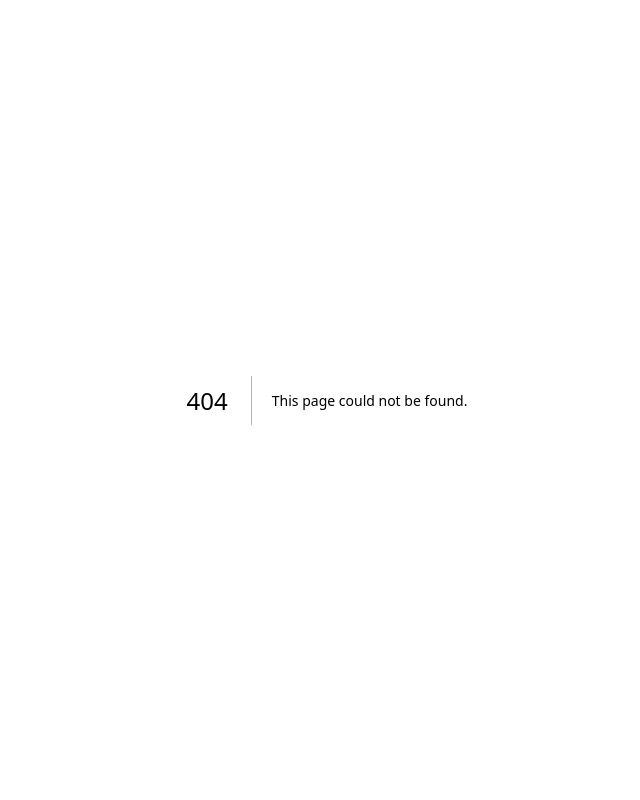
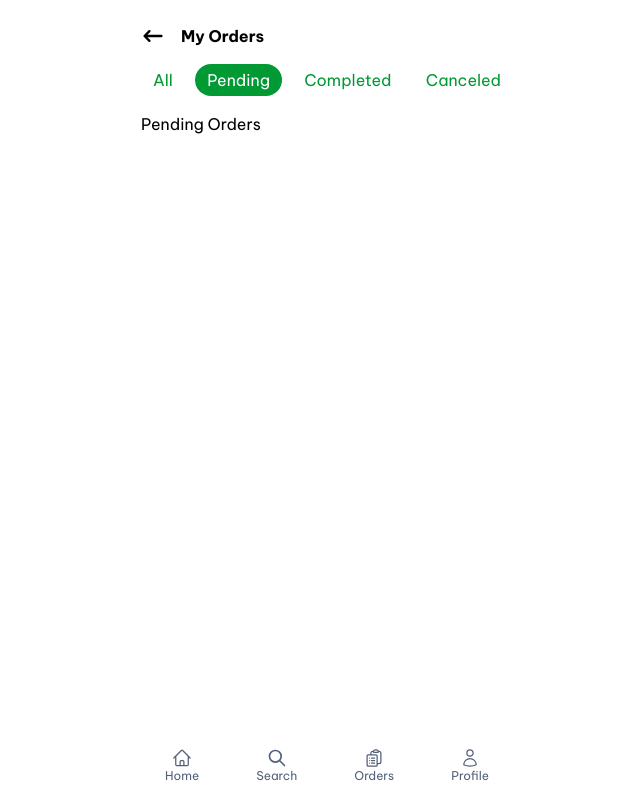
Before and after one commit to denbahrul/next-diengs, a Next.js app: page /orders/pending in a window 1280 px wide. Before the commit this address had no page. Shown: the whole page, without its empty margins (313-953 px from the left). Built offline with nearby package versions, Linux system fonts and the light colour scheme.

Commit message:
minor change on orders page

```diff
--- a/app/(main)/bookmark/page.jsx
+++ b/app/(main)/bookmark/page.jsx
@@ -4,7 +4,7 @@ import { HiOutlineQueueList, HiQueueList } from "react-icons/hi2";
 export default function Favorite() {
   return (
     <>
-      <header className="m-6 flex flex-row justify-between">
+      <nav className="m-6 flex flex-row justify-between">
         <div className="flex">
           <BackToPreviewsPage />
           <h2 className="my-auto font-bold">My Bookmark</h2>
@@ -13,7 +13,7 @@ export default function Favorite() {
           <HiOutlineQueueList size={24} className="my-auto" />
           <HiOutlineViewGrid size={24} className="my-auto" />
         </div>
-      </header>
+      </nav>
       <section></section>
     </>
   );
--- /dev/null
+++ b/app/(main)/orders/canceled/page.jsx
@@ -0,0 +1,3 @@
+export default function Canceled() {
+  return <h1>Canceled Orders</h1>;
+}
--- /dev/null
+++ b/app/(main)/orders/completed/page.jsx
@@ -0,0 +1,3 @@
+export default function Completed() {
+  return <h1>Completed Orders</h1>;
+}
--- /dev/null
+++ b/app/(main)/orders/layout.jsx
@@ -0,0 +1,36 @@
+import Link from "next/link";
+import BackToPreviewsPage from "@/app/ui/main/bact-to-previews";
+import OrdersNavbar from "@/app/ui/main/Orders/orders-navbar";
+export default function OrdersLayout({ children }) {
+  return (
+    <>
+      <div className="m-6">
+        <div className="flex">
+          <BackToPreviewsPage />
+          <h2 className="my-auto font-bold">My Orders</h2>
+        </div>
+        <nav className="mt-4 flex justify-between">
+          <OrdersNavbar />
+        </nav>
+
+        {/* <nav className="mt-4 bg-abu2">
+          <ul className="flex justify-between">
+            <li>
+              <Link href="/orders">All</Link>
+            </li>
+            <li>
+              <Link href="/orders/pending">Pending</Link>
+            </li>
+            <li>
+              <Link href="/orders/completed">Completed</Link>
+            </li>
+            <li>
+              <Link href="/orders/canceled">Canceled</Link>
+            </li>
+          </ul>
+        </nav> */}
+        <section className="mt-4">{children}</section>
+      </div>
+    </>
+  );
+}
--- a/app/(main)/orders/page.jsx
+++ b/app/(main)/orders/page.jsx
@@ -1,15 +1,3 @@
-import BackToPreviewsPage from "@/app/ui/main/bact-to-previews";
-export default function Favorite() {
-  return (
-    <>
-      <header className="m-6 flex flex-row justify-between">
-        <div className="flex">
-          <BackToPreviewsPage />
-          <h2 className="my-auto font-bold">My Orders</h2>
-        </div>
-        <div className="flex text-abu2"></div>
-      </header>
-      <section></section>
-    </>
-  );
+export default function Orders() {
+  return <h1>Orders</h1>;
 }
--- /dev/null
+++ b/app/(main)/orders/pending/page.jsx
@@ -0,0 +1,3 @@
+export default function Pending() {
+  return <h1>Pending Orders</h1>;
+}
--- /dev/null
+++ b/app/ui/main/Orders/orders-navbar.jsx
@@ -0,0 +1,44 @@
+"use client";
+import Link from "next/link";
+import clsx from "clsx";
+import { usePathname } from "next/navigation";
+
+const links = [
+  {
+    name: "All",
+    href: "/orders",
+  },
+  {
+    name: "Pending",
+    href: "/orders/pending",
+  },
+  {
+    name: "Completed",
+    href: "/orders/completed",
+  },
+  {
+    name: "Canceled",
+    href: "/orders/canceled",
+  },
+];
+
+export default function OrdersNavbar() {
+  const pathname = usePathname();
+  return (
+    <>
+      {links.map((link) => {
+        return (
+          <Link
+            key={link.name}
+            href={link.href}
+            className={clsx("rounded-full border-hijau px-3 py-1 text-hijau", {
+              "bg-hijau text-putih": pathname === link.href,
+            })}
+          >
+            {link.name}
+          </Link>
+        );
+      })}
+    </>
+  );
+}
```
